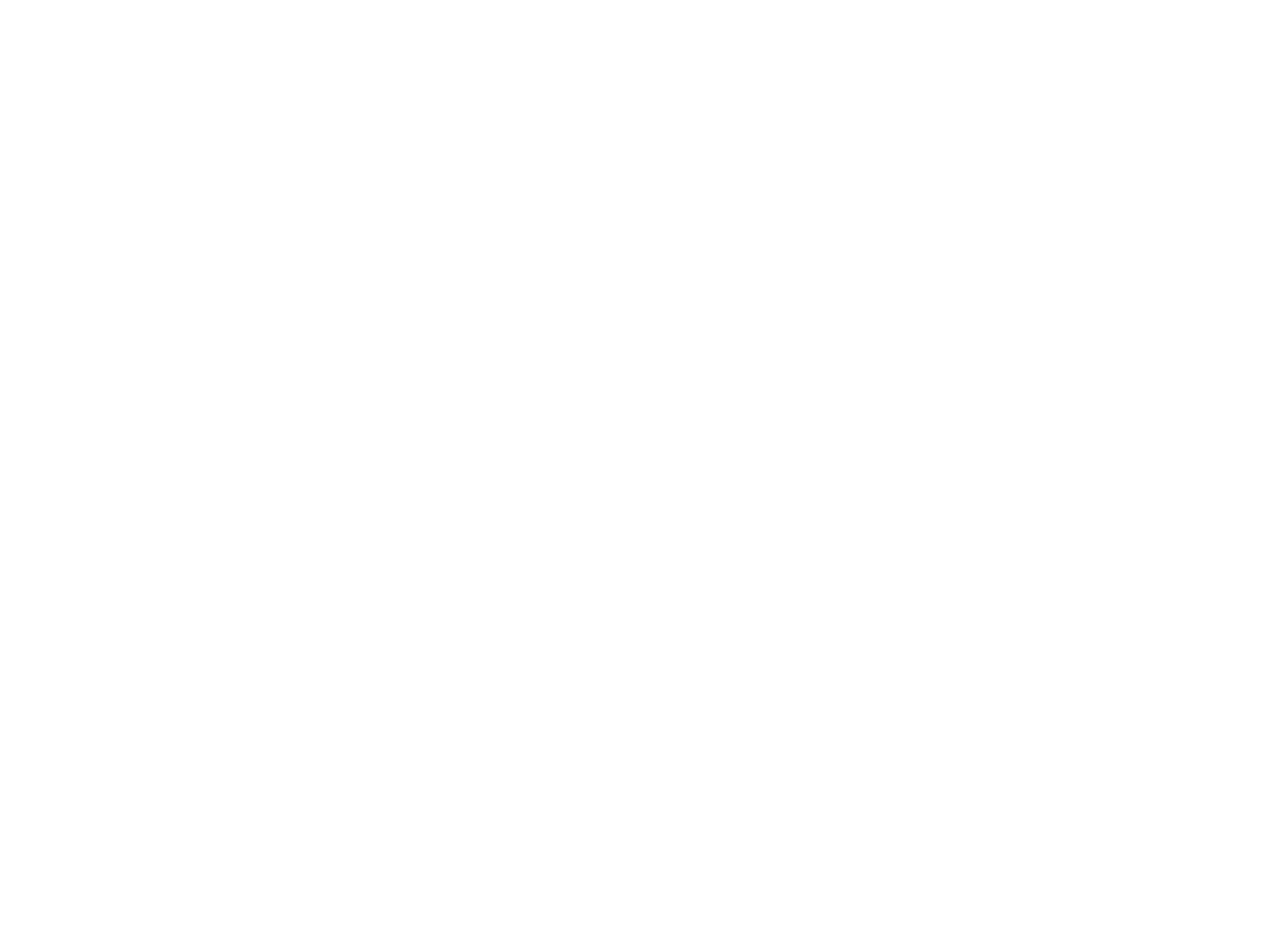
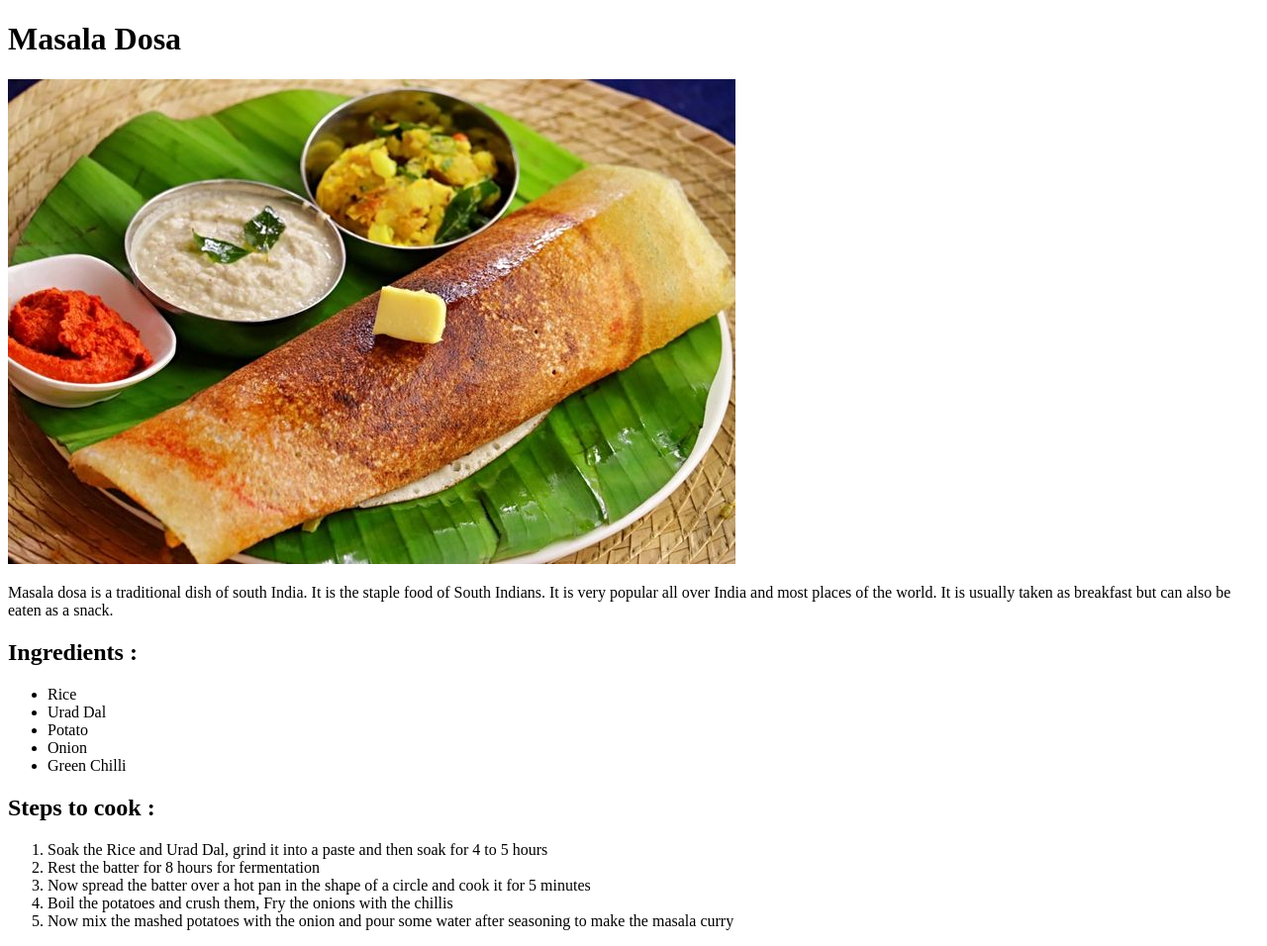
Before and after one commit to DreamBot706/odin-recipes, a plain HTML site: page recipes/dosa.html in a window 1280 px wide. Shown: the whole page at 99% size. Before the commit the page ends 800 px from the top, so only its background shows below. Drawn offline with Linux system fonts and the light colour scheme.

Commit message:
Add content to Recipe Webpages
Added ingredients and steps to cook the various food items in their respective web pages

```diff
--- a/recipes/dosa.html
+++ b/recipes/dosa.html
@@ -1,11 +1,40 @@
 <!DOCTYPE html>
 <html lang="en">
+
 <head>
     <meta charset="UTF-8">
     <meta name="viewport" content="width=device-width, initial-scale=1.0">
-    <title>Document</title>
+    <title> Masala Dosa </title>
 </head>
+
 <body>
 
+    <h1> Masala Dosa </h1>
+    <img src="../images/dosa.jpg" alt="It's a Masala Dosa">
+
+    <p>
+        Masala dosa is a traditional dish of south India. It is the staple food of South Indians.
+        It is very popular all over India and most places of the world. It is usually taken as breakfast
+        but can also be eaten as a snack.
+    </p>
+
+    <h2> Ingredients : </h2>
+    <ul>
+        <li>Rice</li>
+        <li>Urad Dal</li>
+        <li>Potato</li>
+        <li>Onion</li>
+        <li>Green Chilli</li>
+    </ul>
+    <h2> Steps to cook : </h2>
+    <ol>
+        <li> Soak the Rice and Urad Dal, grind it into a paste and then soak for 4 to 5 hours</li>
+        <li> Rest the batter for 8 hours for fermentation</li>
+        <li> Now spread the batter over a hot pan in the shape of a circle and cook it for 5 minutes</li>
+        <li> Boil the potatoes and crush them, Fry the onions with the chillis</li>
+        <li> Now mix the mashed potatoes with the onion and pour some water after seasoning to make the masala curry</li>
+    </ol>
+
 </body>
+
 </html>
```
Also changed, not shown: index.html (+6 -1 lines), recipes/ch_burger.html (+32 -1 lines), recipes/ch_pizza.html (+30 -1 lines).
